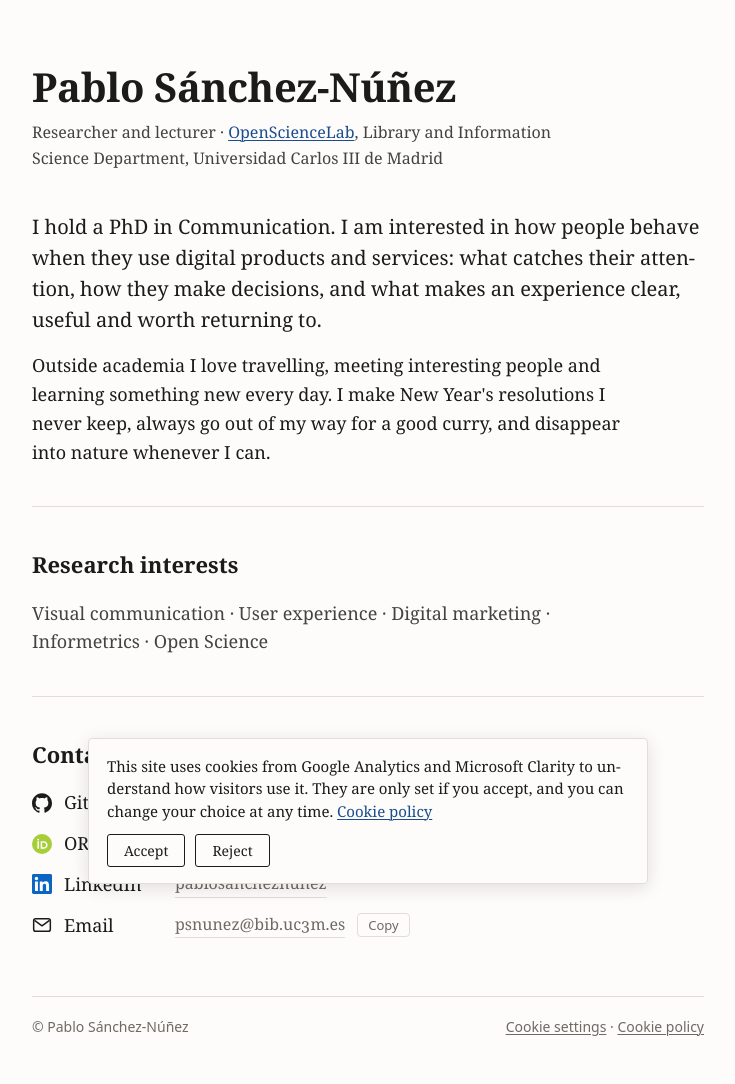
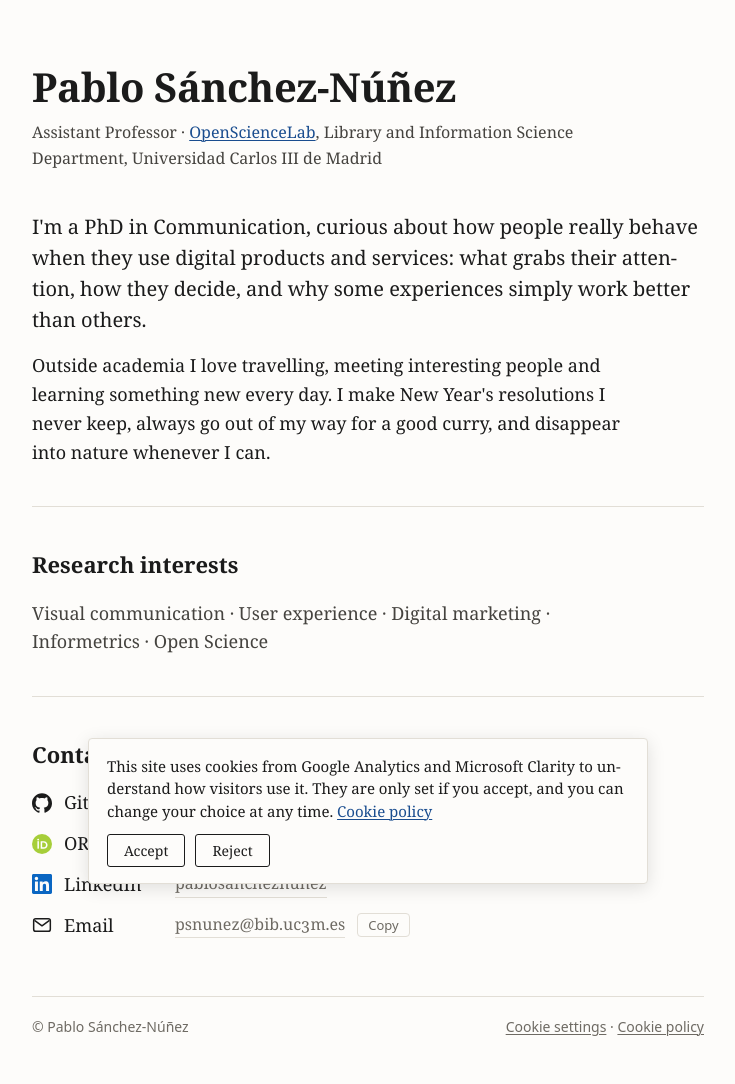
Before and after one commit to pablosancheznunez/pablosancheznunez.github.io, a Jekyll site: the page built from index.html, in a window 1280 px wide. Shown: the whole page, without its empty margins (272-1007 px from the left). Built offline with Jekyll 4.4.1, drawn with Linux system fonts in a browser that asks for light colours.

Commit message:
Bring back Assistant Professor and write the bio in a more natural voice

```diff
--- a/_config.yml
+++ b/_config.yml
@@ -1,7 +1,7 @@
 # Site settings. The home page content lives in index.html.
 title: Pablo Sánchez-Núñez
-tagline: Researcher and lecturer, Universidad Carlos III de Madrid
-description: PhD in Communication, researcher and lecturer at Universidad Carlos III de Madrid. How people behave when they use digital products and services.
+tagline: Assistant Professor, Universidad Carlos III de Madrid
+description: Assistant Professor at Universidad Carlos III de Madrid and PhD in Communication, curious about how people behave when they use digital products and services.
 url: https://pablosancheznunez.com
 lang: en_GB
 logo: /icon-512.png
@@ -38,4 +38,4 @@ defaults:
         path: /og-image.png
         width: 1200
         height: 630
-        alt: Pablo Sánchez-Núñez, researcher and lecturer at Universidad Carlos III de Madrid
+        alt: Pablo Sánchez-Núñez, Assistant Professor at Universidad Carlos III de Madrid
--- a/index.html
+++ b/index.html
@@ -5,13 +5,13 @@ layout: default
 {%- assign orcid = "https://orcid.org/" | append: site.author.orcid -%}
   <header class="masthead">
     <h1>Pablo Sánchez-Núñez</h1>
-    <p class="role">Researcher and lecturer · <a href="https://opensciencelab.uc3m.es/">OpenScienceLab</a>, Library and Information Science Department, Universidad Carlos III de Madrid</p>
+    <p class="role">Assistant Professor · <a href="https://opensciencelab.uc3m.es/">OpenScienceLab</a>, Library and Information Science Department, Universidad Carlos III de Madrid</p>
   </header>
 
   <main id="main">
 
     <section id="about">
-      <p class="lede">I hold a PhD in Communication. I am interested in how people behave when they use digital products and services: what catches their attention, how they make decisions, and what makes an experience clear, useful and worth returning to.</p>
+      <p class="lede">I'm a PhD in Communication, curious about how people really behave when they use digital products and services: what grabs their attention, how they decide, and why some experiences simply work better than others.</p>
       <p>Outside academia I love travelling, meeting interesting people and learning something new every day. I make New Year's resolutions I never keep, always go out of my way for a good curry, and disappear into nature whenever I can.</p>
     </section>
 
@@ -62,6 +62,7 @@ layout: default
     "@type": "Person",
     "name": "{{ site.author.name }}",
     "url": "{{ site.url }}/",
+    "jobTitle": "Assistant Professor",
     "worksFor": { "@type": "CollegeOrUniversity", "name": "Universidad Carlos III de Madrid", "url": "https://www.uc3m.es/Home" },
     "memberOf": { "@type": "Organization", "name": "OpenScienceLab", "url": "https://opensciencelab.uc3m.es/" },
     "email": "mailto:{{ site.author.email }}",
```
Also changed, not shown: og-image.png.
